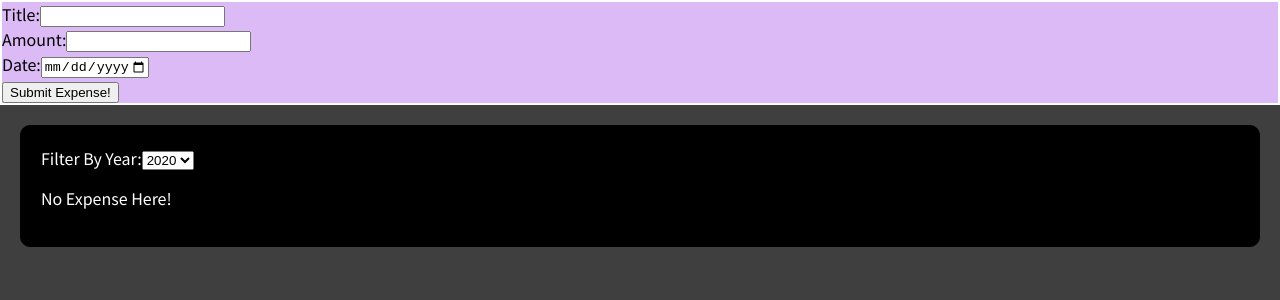
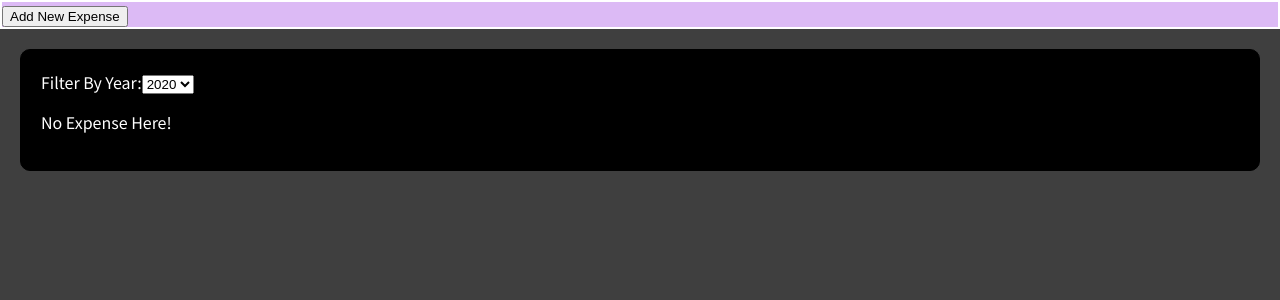
Before and after one commit to Atish280301/React-Project01, a React (Create React App) app: page / in a window 1280 px wide. Shown: the top 300 px of the page. Built offline with nearby package versions, Linux system fonts and the light colour scheme.

Commit message:
Commit-14
Cancel & Show Hide Form feature

```diff
--- a/src/Components/Expense.js
+++ b/src/Components/Expense.js
@@ -35,10 +35,6 @@ function Expense(props){
                 onChangeFilter={filterChnageHandler}
             />
             {expensesContent}
-            {/*Below One Is ADV REACT ASS- 12*/}
-            {filteredExpenses.length === 1 && (
-        <p>Only a single expense here. Please add more...</p>
-      )}
         </Card>
     );
 }
--- a/src/Components/ExpenseForm.js
+++ b/src/Components/ExpenseForm.js
@@ -55,6 +55,7 @@ function ExpenseForm(props){
             </div>
             <div>
                 <button type="submit">Submit Expense!</button>
+                <button type="button" onClick={props.onCancel}>Cancel!</button>
             </div>
         </form>
     );
--- a/src/Components/NewExpense.js
+++ b/src/Components/NewExpense.js
@@ -1,17 +1,29 @@
-import React from 'react';
+import React, { useState } from 'react';
 import './NewExpense.css';
 import ExpenseForm from './ExpenseForm';
 function NewExpense(props){
+    const [isEditing, setIsEditing] = useState(false);
     const saveExpenseDataHandler = (enteredExpenseData) => {
         const expenseData = {
             ...enteredExpenseData,
             id: Math.random().toString()
         }
         props.OnAddExpense(expenseData);
+        setIsEditing(false);
     }
+    const startEditing = () => {
+        setIsEditing(true);
+    };
+    const stopEditing = () => {
+        setIsEditing(false);
+    };
     return (
          <div className="frm-box">
-         <ExpenseForm onSaveExpenseData = {saveExpenseDataHandler}/>
+         { !isEditing && <button onClick = {startEditing}>Add New Expense</button>}
+         { isEditing && <ExpenseForm
+                onSaveExpenseData = {saveExpenseDataHandler}
+                onCancel = {stopEditing}
+            />}
          </div>
     );
 }
```
